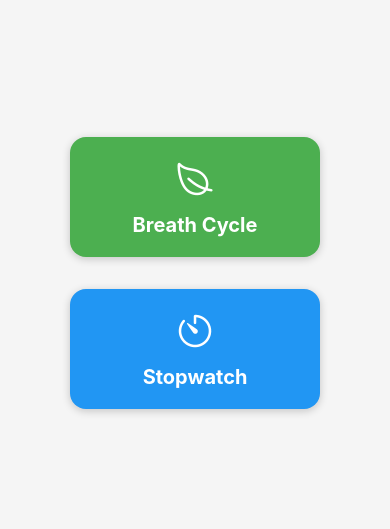
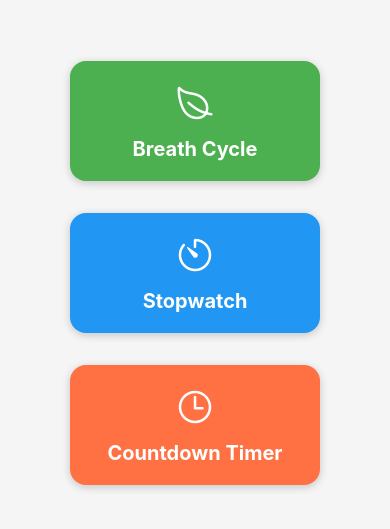
Before and after one commit to Prashannakumar/timerz, a React Native app: screen / in a window 390 px wide. Shown: the part 149-678 px from the top of the page. Built offline with nearby package versions, Linux system fonts and the light colour scheme; what react-native-sound would draw is missing.

Commit message:
added countdown timer, ui changes and fixes

```diff
--- a/App.tsx
+++ b/App.tsx
@@ -5,14 +5,16 @@ import Dashboard from './src/components/Dashboard';
 import HomeScreen from './src/screens/HomeScreen';
 import Stopwatch from './src/components/Stopwatch';
 import SettingsScreen from './src/screens/SettingsScreen';
+import CountdownTimer from './src/components/CountdownTimer';
 
 export default function App() {
-  const [screen, setScreen] = useState<'dashboard' | 'yoga-breath-timer' | 'stopwatch' | 'yoga-breath-settings'>('dashboard');
+  const [screen, setScreen] = useState<'dashboard' | 'yoga-breath-timer' | 'stopwatch' | 'yoga-breath-settings' | 'countdown-timer'>('dashboard');
 
   // Handler for Dashboard card selection
   const handleSelectFeature = (feature: string) => {
     if (feature === 'yoga-breath-timer') setScreen('yoga-breath-timer');
     else if (feature === 'stopwatch') setScreen('stopwatch');
+    else if (feature === 'countdown-timer') setScreen('countdown-timer');
   };
 
   // Handler to go back to dashboard
@@ -34,6 +36,7 @@ export default function App() {
         <SettingsScreen onBack={goBackToYoga} />
       )}
       {screen === 'stopwatch' && <Stopwatch onBack={goHome} />}
+      {screen === 'countdown-timer' && <CountdownTimer onHome={goHome} />}
     </GestureHandlerRootView>
   );
 }
--- /dev/null
+++ b/src/components/CountdownTimer/index.tsx
@@ -0,0 +1,222 @@
+import React, { useState, useRef } from 'react';
+import { View, Text, TouchableOpacity, StyleSheet, Vibration } from 'react-native';
+import LinearGradient from 'react-native-linear-gradient';
+import Icon from 'react-native-vector-icons/Ionicons';
+import { playSound } from '../../utils/soundManager';
+
+export default function CountdownTimer({ onHome }: { onHome?: () => void }) {
+  const [minutes, setMinutes] = useState(0);
+  const [seconds, setSeconds] = useState(10);
+  const [remaining, setRemaining] = useState(0);
+  const [running, setRunning] = useState(false);
+  const intervalRef = useRef<NodeJS.Timeout | null>(null);
+
+  const totalSeconds = minutes * 60 + seconds;
+
+  const start = () => {
+    if (!running && totalSeconds > 0) {
+      setRunning(true);
+      setRemaining(totalSeconds);
+      intervalRef.current = setInterval(() => {
+        setRemaining((prev) => {
+          if (prev <= 1) {
+            clearInterval(intervalRef.current!);
+            setRunning(false);
+            playSound('sessionComplete');
+            Vibration.vibrate(500);
+            return 0;
+          }
+          return prev - 1;
+        });
+      }, 1000);
+    }
+  };
+
+  const pause = () => {
+    setRunning(false);
+    if (intervalRef.current) clearInterval(intervalRef.current);
+  };
+
+  const reset = () => {
+    setRunning(false);
+    if (intervalRef.current) clearInterval(intervalRef.current);
+    setRemaining(0);
+  };
+
+  React.useEffect(() => {
+    return () => {
+      if (intervalRef.current) clearInterval(intervalRef.current);
+    };
+  }, []);
+
+  const displayTime = remaining > 0 ? remaining : totalSeconds;
+  const mm = Math.floor(displayTime / 60).toString().padStart(2, '0');
+  const ss = (displayTime % 60).toString().padStart(2, '0');
+
+  return (
+    <LinearGradient colors={['#f5f7fa', '#c3cfe2']} style={{ flex: 1 }}>
+      {/* Header Row at the very top */}
+      <View style={styles.headerRow}>
+        {onHome && (
+          <TouchableOpacity style={styles.headerHomeIcon} onPress={onHome}>
+            <Icon name="home" size={28} color="#333" />
+          </TouchableOpacity>
+        )}
+        <Text style={styles.title}>Countdown Timer</Text>
+      </View>
+      {/* Main content with top margin to avoid overlap */}
+      <View style={styles.mainContent}>
+        <View style={styles.timeInputRow}>
+          <View style={styles.stepperGroup}>
+            <TouchableOpacity style={styles.stepperBtn} onPress={() => setMinutes((m) => Math.max(0, m - 1))} disabled={running}>
+              <Icon name="remove-circle-outline" size={32} color="#7C4DFF" />
+            </TouchableOpacity>
+            <Text style={styles.inputNum}>{minutes}</Text>
+            <TouchableOpacity style={styles.stepperBtn} onPress={() => setMinutes((m) => Math.min(99, m + 1))} disabled={running}>
+              <Icon name="add-circle-outline" size={32} color="#7C4DFF" />
+            </TouchableOpacity>
+            <Text style={styles.inputLabel}>min</Text>
+          </View>
+          <View style={styles.stepperGroup}>
+            <TouchableOpacity style={styles.stepperBtn} onPress={() => setSeconds((s) => Math.max(0, s - 1))} disabled={running}>
+              <Icon name="remove-circle-outline" size={32} color="#7C4DFF" />
+            </TouchableOpacity>
+            <Text style={styles.inputNum}>{seconds}</Text>
+            <TouchableOpacity style={styles.stepperBtn} onPress={() => setSeconds((s) => Math.min(59, s + 1))} disabled={running}>
+              <Icon name="add-circle-outline" size={32} color="#7C4DFF" />
+            </TouchableOpacity>
+            <Text style={styles.inputLabel}>sec</Text>
+          </View>
+        </View>
+        <View style={styles.displayCard}>
+          <Text style={styles.displayTime}>{mm}:{ss}</Text>
+        </View>
+        <View style={styles.controls}>
+          {!running ? (
+            <TouchableOpacity style={styles.controlButton} onPress={start}>
+              <Text style={styles.controlText}>Start</Text>
+            </TouchableOpacity>
+          ) : (
+            <TouchableOpacity style={styles.controlButton} onPress={pause}>
+              <Text style={styles.controlText}>Pause</Text>
+            </TouchableOpacity>
+          )}
+          <TouchableOpacity style={styles.controlButton} onPress={reset}>
+            <Text style={styles.controlText}>Reset</Text>
+          </TouchableOpacity>
+        </View>
+      </View>
+    </LinearGradient>
+  );
+}
+
+const styles = StyleSheet.create({
+  headerRow: {
+    flexDirection: 'row',
+    alignItems: 'center',
+    position: 'absolute',
+    top: 0,
+    left: 0,
+    right: 0,
+    zIndex: 10,
+    paddingTop: 30,
+    paddingHorizontal: 16,
+    minHeight: 48,
+    backgroundColor: 'transparent',
+  },
+  headerHomeIcon: {
+    marginRight: 10,
+    padding: 8,
+    borderRadius: 20,
+    backgroundColor: 'rgba(255,255,255,0.6)',
+    shadowColor: '#000',
+    shadowOffset: { width: 0, height: 4 },
+    shadowOpacity: 0.18,
+    shadowRadius: 8,
+    elevation: 6,
+  },
+  title: {
+    flex: 1,
+    fontSize: 28,
+    fontWeight: 'bold',
+    color: '#3a5fc8',
+    letterSpacing: 1.2,
+    textAlign: 'center',
+    marginRight: 40,
+  },
+  mainContent: {
+    flex: 1,
+    alignItems: 'center',
+    justifyContent: 'center',
+    paddingHorizontal: 24,
+    marginTop: 78, // enough to clear the header
+  },
+  timeInputRow: {
+    flexDirection: 'row',
+    justifyContent: 'center',
+    marginBottom: 18,
+  },
+  stepperGroup: {
+    alignItems: 'center',
+    marginHorizontal: 16,
+  },
+  stepperBtn: {
+    marginVertical: 2,
+  },
+  inputNum: {
+    fontSize: 28,
+    fontWeight: 'bold',
+    color: '#7C4DFF',
+    marginVertical: 2,
+  },
+  inputLabel: {
+    fontSize: 14,
+    color: '#888',
+    marginTop: 2,
+  },
+  displayCard: {
+    marginVertical: 18,
+    borderRadius: 32,
+    backgroundColor: 'rgba(255,255,255,0.35)',
+    borderWidth: 1.5,
+    borderColor: 'rgba(124,77,255,0.18)',
+    paddingVertical: 28,
+    paddingHorizontal: 48,
+    alignItems: 'center',
+    shadowColor: '#7C4DFF',
+    shadowOffset: { width: 0, height: 8 },
+    shadowOpacity: 0.12,
+    shadowRadius: 24,
+    elevation: 8,
+  },
+  displayTime: {
+    fontSize: 56,
+    fontWeight: 'bold',
+    color: '#3a5fc8',
+    letterSpacing: 2,
+    fontVariant: ['tabular-nums'],
+  },
+  controls: {
+    flexDirection: 'row',
+    justifyContent: 'center',
+    marginTop: 18,
+  },
+  controlButton: {
+    backgroundColor: '#7C4DFF',
+    borderRadius: 16,
+    marginHorizontal: 12,
+    paddingVertical: 14,
+    paddingHorizontal: 32,
+    shadowColor: '#7C4DFF',
+    shadowOffset: { width: 0, height: 2 },
+    shadowOpacity: 0.12,
+    shadowRadius: 8,
+    elevation: 2,
+  },
+  controlText: {
+    color: '#fff',
+    fontSize: 18,
+    fontWeight: '600',
+    letterSpacing: 1,
+  },
+});
--- a/src/components/Dashboard/index.tsx
+++ b/src/components/Dashboard/index.tsx
@@ -14,6 +14,12 @@ const FEATURES = [
     label: 'Stopwatch',
     icon: 'timer-outline',
     color: '#2196F3',
+  },
+  {
+    key: 'countdown-timer',
+    label: 'Countdown Timer',
+    icon: 'time-outline',
+    color: '#FF7043',
   },
 ];
 
--- a/src/components/ProgressIndicators/index.tsx
+++ b/src/components/ProgressIndicators/index.tsx
@@ -14,7 +14,7 @@ const ProgressIndicators = () => {
           <View style={styles.progressBar}>
             <View
               style={[
-                styles.progressFill,
+                styles.progressFillCycle,
                 { width: `${(currentCycle / cycles) * 100}%` }
               ]}
             />
@@ -25,7 +25,7 @@ const ProgressIndicators = () => {
           <View style={styles.progressBar}>
             <View
               style={[
-                styles.progressFill,
+                styles.progressFillSet,
                 { width: `${(currentSet / sets) * 100}%` }
               ]}
             />
@@ -56,17 +56,22 @@ const styles = StyleSheet.create({
     marginBottom: 5,
   },
   progressBar: {
-    height: 10,
-    backgroundColor: COLORS.inactive,
-    borderRadius: 5,
+    height: 14,
+    backgroundColor: '#e0e0e0',
+    borderRadius: 7,
     overflow: 'hidden',
     width: '150%',
     alignSelf: 'center',
   },
-  progressFill: {
+  progressFillCycle: {
     height: '100%',
-    backgroundColor: COLORS.primary,
-    borderRadius: 5,
+    backgroundColor: '#4CAF50',
+    borderRadius: 7,
+  },
+  progressFillSet: {
+    height: '100%',
+    backgroundColor: '#7C4DFF',
+    borderRadius: 7,
   },
 });
 
--- a/src/components/Stopwatch/index.tsx
+++ b/src/components/Stopwatch/index.tsx
@@ -88,21 +88,23 @@ export default function Stopwatch({ onBack }: { onBack: () => void }) {
 
   return (
     <LinearGradient colors={['#f5f7fa', '#c3cfe2']} style={{ flex: 1 }}>
-      {/* Header Row with Home Icon and Title */}
+      {/* Header Row at the very top */}
       <View style={styles.headerRow}>
         <TouchableOpacity style={styles.headerHomeIcon} onPress={onBack}>
           <Icon name="home" size={28} color="#333" />
         </TouchableOpacity>
         <Text style={styles.headerTitle}>Stopwatch</Text>
       </View>
+      {/* Main content with top margin to avoid overlap */}
+      <View style={styles.mainContent}>
         {/* Animated Stopwatch Icon */}
         <View style={styles.iconContainer}>
           <Animated.View style={[iconAnimatedStyle, styles.iconGlow]}>
-          <Icon name="timer-outline" size={64} color="#7C4DFF" />
+            <Icon name="timer-outline" size={60} color="#3a5fc8" />
           </Animated.View>
         </View>
         {/* Glassmorphism Card for Stopwatch Display */}
-      <View style={styles.glassCard}>
+        <View style={styles.displayCard}>
           <Animated.Text style={[styles.time]}>{formatTime(elapsed)}</Animated.Text>
         </View>
         {/* Controls */}
@@ -112,27 +114,22 @@ export default function Stopwatch({ onBack }: { onBack: () => void }) {
             onPress={start}
             disabled={running}
           >
-          <LinearGradient colors={buttonGradient} style={styles.buttonGradient}>
             <Text style={styles.controlText}>Start</Text>
-          </LinearGradient>
           </Pressable>
           <Pressable
             style={({ pressed }) => [styles.controlButton, !running && styles.disabledButton, pressed && styles.buttonPressed]}
             onPress={stop}
             disabled={!running}
           >
-          <LinearGradient colors={buttonGradient} style={styles.buttonGradient}>
             <Text style={styles.controlText}>Stop</Text>
-          </LinearGradient>
           </Pressable>
           <Pressable
             style={({ pressed }) => [styles.controlButton, pressed && styles.buttonPressed]}
             onPress={reset}
           >
-          <LinearGradient colors={buttonGradient} style={styles.buttonGradient}>
             <Text style={styles.controlText}>Reset</Text>
-          </LinearGradient>
           </Pressable>
+        </View>
       </View>
     </LinearGradient>
   );
@@ -142,11 +139,15 @@ const styles = StyleSheet.create({
   headerRow: {
     flexDirection: 'row',
     alignItems: 'center',
-    paddingTop: 30,
+    position: 'absolute',
+    top: 0,
+    left: 0,
+    right: 0,
+    zIndex: 10,
+    paddingTop: 36,
     paddingHorizontal: 16,
-    marginBottom: 4,
-    position: 'relative',
-    minHeight: 48,
+    minHeight: 52,
+    backgroundColor: 'transparent',
   },
   headerHomeIcon: {
     padding: 8,
@@ -162,19 +163,27 @@ const styles = StyleSheet.create({
   headerTitle: {
     flex: 1,
     textAlign: 'center',
-    fontSize: 28,
+    fontSize: 26,
     fontWeight: 'bold',
     color: '#3a5fc8',
     marginRight: 40,
+    letterSpacing: 1.1,
+  },
+  mainContent: {
+    flex: 1,
+    alignItems: 'center',
+    justifyContent: 'center',
+    paddingHorizontal: 24,
+    marginTop: 90, // enough to clear the header
   },
   iconContainer: {
     alignItems: 'center',
     justifyContent: 'center',
-    marginTop: 32,
-    marginBottom: 8,
+    marginTop: 10,
+    marginBottom: 18,
   },
   iconGlow: {
-    shadowColor: '#7C4DFF',
+    shadowColor: '#3a5fc8',
     shadowOffset: { width: 0, height: 0 },
     shadowRadius: 18,
     shadowOpacity: 0.7,
@@ -183,51 +192,49 @@ const styles = StyleSheet.create({
     backgroundColor: 'rgba(124,77,255,0.08)',
     padding: 12,
   },
-  glassCard: {
-    marginHorizontal: 32,
+  displayCard: {
     marginVertical: 18,
-    borderRadius: 32,
+    borderRadius: 24,
     backgroundColor: 'rgba(255,255,255,0.35)',
     borderWidth: 1.5,
     borderColor: 'rgba(124,77,255,0.18)',
-    paddingVertical: 28,
+    paddingVertical: 18,
+    paddingHorizontal: 32,
     alignItems: 'center',
     shadowColor: '#7C4DFF',
     shadowOffset: { width: 0, height: 8 },
     shadowOpacity: 0.12,
     shadowRadius: 24,
     elevation: 8,
+    minWidth: 220,
   },
   time: {
-    fontSize: 56,
+    fontSize: 48,
     fontWeight: 'bold',
     color: '#3a5fc8',
     letterSpacing: 2,
     fontVariant: ['tabular-nums'],
+    textAlign: 'center',
   },
   controls: {
     flexDirection: 'row',
-    justifyContent: 'space-around',
-    paddingBottom: 40,
-    marginTop: 18,
+    justifyContent: 'center',
+    marginTop: 28,
+    marginBottom: 8,
   },
   controlButton: {
-    borderRadius: 16,
-    marginHorizontal: 8,
+    backgroundColor: '#3a5fc8',
+    borderRadius: 14,
+    marginHorizontal: 10,
+    paddingVertical: 14,
+    paddingHorizontal: 28,
+    minWidth: 90,
+    alignItems: 'center',
     shadowColor: '#7C4DFF',
     shadowOffset: { width: 0, height: 2 },
     shadowOpacity: 0.12,
     shadowRadius: 8,
     elevation: 2,
-    overflow: 'hidden',
-    minWidth: 90,
-  },
-  buttonGradient: {
-    paddingVertical: 14,
-    paddingHorizontal: 0,
-    borderRadius: 16,
-    alignItems: 'center',
-    justifyContent: 'center',
   },
   buttonPressed: {
     opacity: 0.7,
@@ -239,7 +246,7 @@ const styles = StyleSheet.create({
   controlText: {
     color: '#fff',
     fontSize: 18,
-    fontWeight: '600',
+    fontWeight: '700',
     letterSpacing: 1,
   },
 });
--- a/src/screens/HomeScreen.tsx
+++ b/src/screens/HomeScreen.tsx
@@ -178,7 +178,7 @@ const HomeScreen = ({ navigation, onConfigureSession, onHome }: { navigation?: H
   const presetName = chosenPreset ? chosenPreset.name : 'Custom';
 
   return (
-    <LinearGradient colors={['#e0c3fc', '#8ec5fc']} style={{ flex: 1 }}>
+    <LinearGradient colors={['#e0eafc', '#cfdef3']} style={{ flex: 1 }}>
       {/* Floating Home Icon */}
       {onHome && (
         <TouchableOpacity style={styles.floatingHomeIcon} onPress={onHome}>
```
Also changed, not shown: 1 other file (tests, documents, lock files or other folders). Lines whose indentation alone changed are shown as unchanged.
